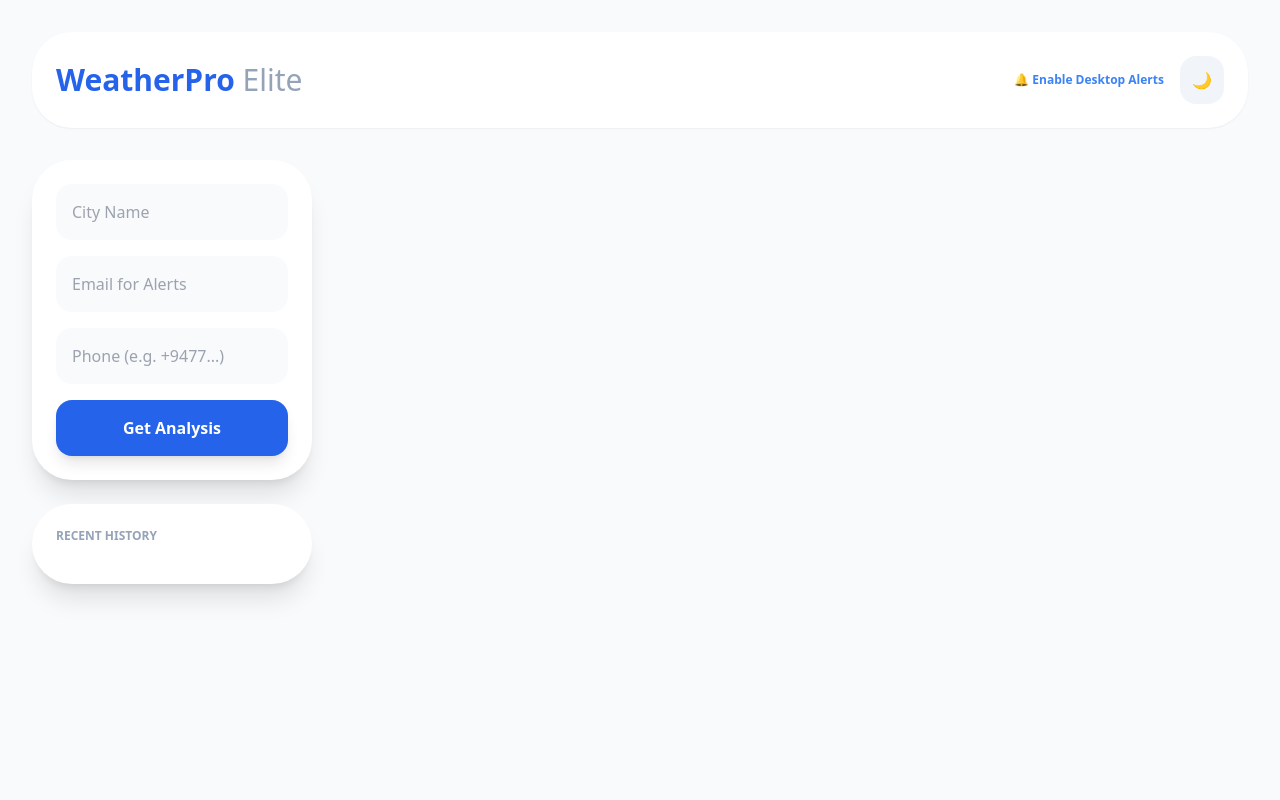
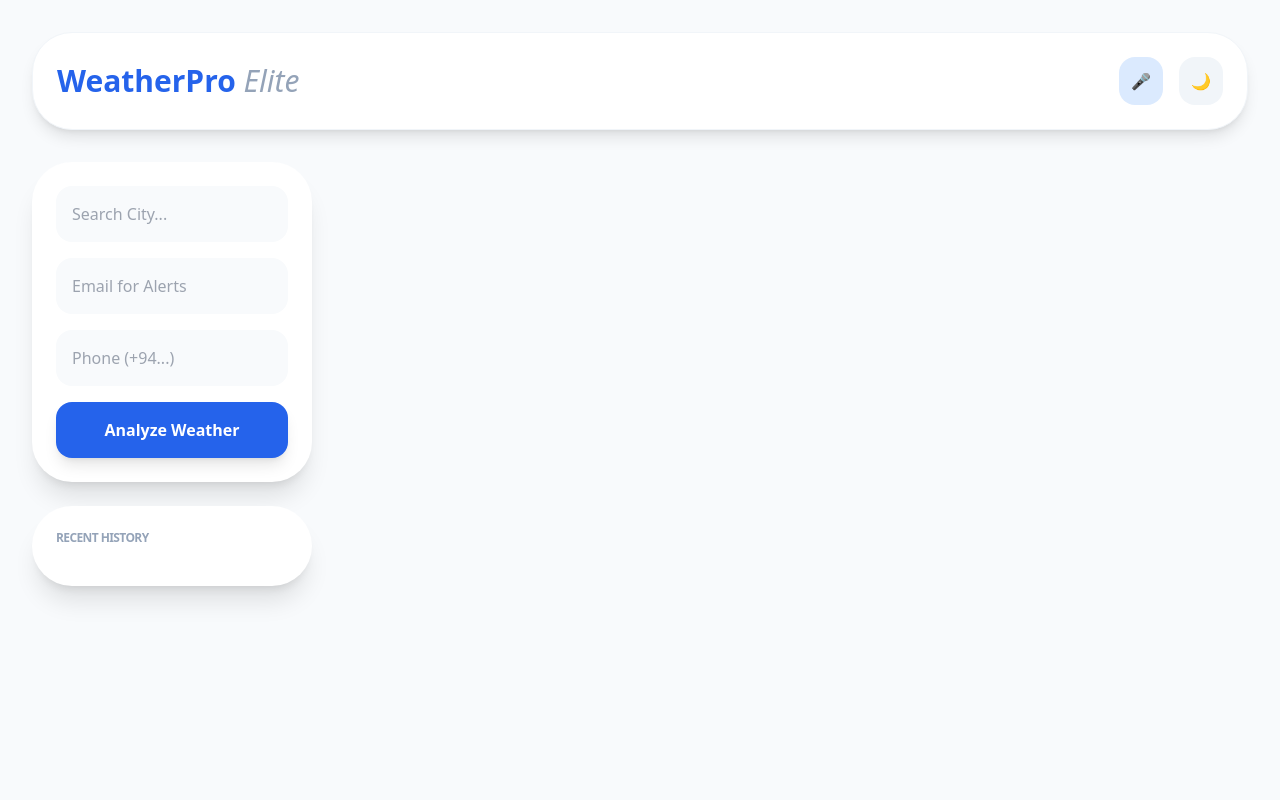
Before and after one commit to nipunanuradha/Fetch-Data-from-wather-API-and-Display-It, a Flask app: page / in a window 1280 px wide. Run offline with Flask 3, Linux system fonts and the light colour scheme; some libraries are stand-ins or nearby versions.

Commit message:
add voice search and live satalite data

```diff
--- a/weather app/app.py
+++ b/weather app/app.py
@@ -2,53 +2,42 @@ import smtplib
 from email.mime.text import MIMEText
 from flask import Flask, render_template, request, session
 from weather_logic import WeatherFetcher
-from twilio.rest import Client # SMS සඳහා
+from twilio.rest import Client
 import secrets
 
 app = Flask(__name__)
 app.secret_key = secrets.token_hex(16)
 
-# Configurations
+# Config
 API_KEY = "1c79708b20d740c097d145309263001"
-# Email Config
-EMAIL_ADDRESS = "kasunlankalk48@gmail.com"
-EMAIL_PASSWORD = "qzvi vdxx rymg faqz"
-# Twilio SMS Config (Twilio එකෙන් මේවා ලබාගත හැක)
-TWILIO_SID = 'ACf81c209ddf4f06a370dc2da7d6c57b83'
-TWILIO_AUTH_TOKEN = 'db90280d3681067210e1e31185605f6e'
-TWILIO_PHONE = '+18777804236'
+# Alerts Config (Replace with your actual credentials)
+EMAIL_ADDRESS = "your-email@gmail.com"
+EMAIL_PASSWORD = "your-app-password"
+TWILIO_SID = 'your_sid'
+TWILIO_TOKEN = 'your_token'
+TWILIO_PHONE = 'your_phone'
 
 fetcher = WeatherFetcher(API_KEY)
 
 def send_alerts(city, condition, user_email, user_phone):
-    # 1. Email Alert
     if user_email:
         try:
-            msg = MIMEText(f"⚠️ WEATHER ALERT: {condition} in {city}. Stay safe!")
-            msg['Subject'] = f"Weather Alert: {city}"
-            msg['From'] = EMAIL_ADDRESS
-            msg['To'] = user_email
+            msg = MIMEText(f"⚠️ Weather Alert for {city}: {condition}")
+            msg['Subject'] = "WeatherPro Alert"
             with smtplib.SMTP_SSL('smtp.gmail.com', 465) as smtp:
                 smtp.login(EMAIL_ADDRESS, EMAIL_PASSWORD)
                 smtp.send_message(msg)
-        except Exception as e: print(f"Email Error: {e}")
-
-    # 2. SMS Alert (Twilio)
+        except: pass
     if user_phone:
         try:
-            client = Client(TWILIO_SID, TWILIO_AUTH_TOKEN)
-            client.messages.create(
-                body=f"⚠️ WeatherPro Alert: {condition} detected in {city}!",
-                from_=TWILIO_PHONE,
-                to=user_phone
-            )
-        except Exception as e: print(f"SMS Error: {e}")
+            client = Client(TWILIO_SID, TWILIO_TOKEN)
+            client.messages.create(body=f"⚠️ Alert: {condition} in {city}", from_=TWILIO_PHONE, to=user_phone)
+        except: pass
 
 @app.route('/', methods=['GET', 'POST'])
 def index():
     weather_data = None
     hourly_labels, hourly_temps = [], []
-
     if 'history' not in session: session['history'] = []
 
     if request.method == 'POST':
@@ -58,15 +47,13 @@ def index():
 
         weather_data = fetcher.fetch_weather(city)
         if weather_data:
-            c_name = weather_data['location']['name']
-            if c_name not in session['history']:
-                session['history'] = [c_name] + session['history'][:4]
+            name = weather_data['location']['name']
+            if name not in session['history']:
+                session['history'] = [name] + session['history'][:4]
                 session.modified = True
 
-            # නරක කාලගුණය පරීක්ෂා කිරීම (වැස්ස > 70%)
-            rain_chance = weather_data['forecast']['forecastday'][0]['day']['daily_chance_of_rain']
-            if rain_chance > 70:
-                send_alerts(city, f"High rain chance ({rain_chance}%)", email, phone)
+            rain = weather_data['forecast']['forecastday'][0]['day']['daily_chance_of_rain']
+            if rain > 70: send_alerts(name, f"High Rain Chance ({rain}%)", email, phone)
 
             for hour in weather_data['forecast']['forecastday'][0]['hour']:
                 hourly_labels.append(hour['time'].split(' ')[1])
--- a/weather app/templates/index.html
+++ b/weather app/templates/index.html
@@ -3,88 +3,75 @@
 <head>
     <meta charset="UTF-8">
     <meta name="viewport" content="width=device-width, initial-scale=1.0">
-    <title>WeatherPro Elite Dashboard</title>
+    <title>WeatherPro Elite v3.5</title>
     <script src="https://cdn.tailwindcss.com"></script>
     <script src="https://cdn.jsdelivr.net/npm/chart.js"></script>
     <script>tailwind.config = { darkMode: 'class' }</script>
 </head>
-<body class="bg-slate-50 dark:bg-slate-950 text-slate-900 dark:text-white transition-all duration-500">
+<body class="bg-slate-50 dark:bg-slate-950 text-slate-900 dark:text-white transition-all duration-500 min-h-screen">
 
     <div class="max-w-7xl mx-auto p-4 md:p-8">
-        <header class="flex justify-between items-center mb-8 bg-white dark:bg-slate-900 p-6 rounded-[2.5rem] shadow-sm">
-            <h1 class="text-3xl font-black text-blue-600">WeatherPro <span class="text-slate-400 font-light">Elite</span></h1>
+        <header class="flex justify-between items-center mb-8 bg-white dark:bg-slate-900 p-6 rounded-[2.5rem] shadow-lg border border-slate-100 dark:border-slate-800">
+            <h1 class="text-3xl font-black text-blue-600">WeatherPro <span class="text-slate-400 font-light italic">Elite</span></h1>
             <div class="flex gap-4">
-                <button onclick="Notification.requestPermission()" class="text-xs font-bold text-blue-500">🔔 Enable Desktop Alerts</button>
-                <button onclick="toggleTheme()" class="p-3 bg-slate-100 dark:bg-slate-800 rounded-2xl"><span id="theme-icon">🌙</span></button>
+                <button onclick="startVoiceSearch()" class="p-3 bg-blue-100 dark:bg-blue-900/30 text-blue-600 rounded-2xl hover:scale-110 transition" title="Voice Search">🎤</button>
+                <button onclick="toggleTheme()" class="p-3 bg-slate-100 dark:bg-slate-800 rounded-2xl hover:rotate-12 transition"><span id="theme-icon">🌙</span></button>
             </div>
         </header>
 
         <div class="grid grid-cols-1 lg:grid-cols-12 gap-8">
             <aside class="lg:col-span-3 space-y-6">
-                <form method="POST" class="bg-white dark:bg-slate-900 p-6 rounded-[2.5rem] shadow-xl space-y-4">
-                    <input type="text" name="city" placeholder="City Name" required class="w-full p-4 rounded-2xl bg-slate-50 dark:bg-slate-800 border-none outline-none focus:ring-2 focus:ring-blue-500">
-                    <input type="email" name="email" placeholder="Email for Alerts" class="w-full p-4 rounded-2xl bg-slate-50 dark:bg-slate-800 border-none">
-                    <input type="text" name="phone" placeholder="Phone (e.g. +9477...)" class="w-full p-4 rounded-2xl bg-slate-50 dark:bg-slate-800 border-none">
-                    <button type="submit" class="w-full bg-blue-600 text-white p-4 rounded-2xl font-bold shadow-lg hover:bg-blue-700 transition">Get Analysis</button>
+                <form id="searchForm" method="POST" class="bg-white dark:bg-slate-900 p-6 rounded-[2.5rem] shadow-xl space-y-4">
+                    <div class="relative">
+                        <input type="text" id="cityInput" name="city" placeholder="Search City..." required class="w-full p-4 rounded-2xl bg-slate-50 dark:bg-slate-800 border-none outline-none focus:ring-2 focus:ring-blue-500">
+                    </div>
+                    <input type="email" name="email" placeholder="Email for Alerts" class="w-full p-4 rounded-2xl bg-slate-50 dark:bg-slate-800 border-none outline-none">
+                    <input type="text" name="phone" placeholder="Phone (+94...)" class="w-full p-4 rounded-2xl bg-slate-50 dark:bg-slate-800 border-none outline-none">
+                    <button type="submit" class="w-full bg-blue-600 text-white p-4 rounded-2xl font-bold shadow-lg hover:bg-blue-700 transition">Analyze Weather</button>
                 </form>
 
                 <div class="bg-white dark:bg-slate-900 p-6 rounded-[2.5rem] shadow-xl">
-                    <h3 class="text-xs font-black text-slate-400 mb-4 uppercase">Recent History</h3>
-                    {% for city in history %}
-                    <form method="POST">
-                        <input type="hidden" name="city" value="{{ city }}">
-                        <button type="submit" class="w-full text-left p-3 rounded-xl hover:bg-blue-50 dark:hover:bg-blue-900/30 transition text-sm">📍 {{ city }}</button>
-                    </form>
-                    {% endfor %}
+                    <h3 class="text-xs font-black text-slate-400 mb-4 uppercase tracking-tighter">Recent History</h3>
+                    <div class="space-y-2">
+                        {% for city in history %}
+                        <form method="POST"><input type="hidden" name="city" value="{{ city }}"><button type="submit" class="w-full text-left p-3 rounded-xl hover:bg-blue-50 dark:hover:bg-blue-900/30 transition text-sm font-semibold">📍 {{ city }}</button></form>
+                        {% endfor %}
+                    </div>
                 </div>
             </aside>
 
             <main class="lg:col-span-9 space-y-6">
                 {% if data %}
                 <div class="grid grid-cols-1 md:grid-cols-2 gap-6">
-                    <div class="bg-gradient-to-br from-blue-600 to-indigo-800 p-8 rounded-[3rem] text-white shadow-2xl relative">
-                        <h2 class="text-4xl font-black">{{ data.location.name }}</h2>
-                        <div class="flex items-center gap-6 mt-6">
-                            <h3 class="text-7xl font-black">{{ data.current.temp_c }}°</h3>
-                            <img src="{{ data.current.condition.icon }}" class="w-24 h-24">
-                        </div>
-                        <p class="text-xl opacity-90 mt-4">{{ data.current.condition.text }}</p>
+                    <div class="rounded-[3rem] overflow-hidden shadow-2xl h-96 border-4 border-white dark:border-slate-800 relative">
+                        <div class="absolute top-4 left-4 z-10 bg-black/50 text-white text-[10px] px-3 py-1 rounded-full backdrop-blur">LIVE SATELLITE</div>
+                        <iframe width="100%" height="100%" src="https://embed.windy.com/embed2.html?lat={{ data.location.lat }}&lon={{ data.location.lon }}&zoom=5&level=surface&overlay=satellite&menu=&message=&marker=&calendar=&pressure=&type=map&location=coordinates&detail=&metricWind=km%2Fh&metricTemp=%C2%B0C&radarRange=false" frameborder="0"></iframe>
                     </div>
 
-                    <div class="rounded-[3rem] overflow-hidden shadow-2xl h-80 border-4 border-white dark:border-slate-800">
+                    <div class="rounded-[3rem] overflow-hidden shadow-2xl h-96 border-4 border-white dark:border-slate-800 relative">
+                        <div class="absolute top-4 left-4 z-10 bg-black/50 text-white text-[10px] px-3 py-1 rounded-full backdrop-blur">STREET VIEW</div>
                         <iframe width="100%" height="100%" frameborder="0" src="https://www.google.com/maps?q={{ data.location.lat }},{{ data.location.lon }}&z=10&output=embed"></iframe>
                     </div>
                 </div>
 
-                <div class="bg-white dark:bg-slate-900 p-8 rounded-[3rem] shadow-xl grid grid-cols-2 md:grid-cols-4 gap-4">
-                    <div class="p-4 bg-slate-50 dark:bg-slate-800 rounded-3xl text-center">
-                        <p class="text-xs font-bold text-slate-400">RAIN CHANCE</p>
-                        <p class="text-2xl font-black text-blue-500">{{ data.forecast.forecastday[0].day.daily_chance_of_rain }}%</p>
-                    </div>
-                    <div class="p-4 bg-slate-50 dark:bg-slate-800 rounded-3xl text-center">
-                        <p class="text-xs font-bold text-slate-400">EPA AQI</p>
-                        <p class="text-2xl font-black text-green-500">{{ data.current.air_quality['us-epa-index'] }}</p>
-                    </div>
-                    <div class="p-4 bg-slate-50 dark:bg-slate-800 rounded-3xl text-center">
-                        <p class="text-xs font-bold text-slate-400">HUMIDITY</p>
-                        <p class="text-2xl font-black text-orange-500">{{ data.current.humidity }}%</p>
-                    </div>
-                    <div class="p-4 bg-slate-50 dark:bg-slate-800 rounded-3xl text-center">
-                        <p class="text-xs font-bold text-slate-400">UV INDEX</p>
-                        <p class="text-2xl font-black text-red-500">{{ data.current.uv }}</p>
-                    </div>
+                <div class="bg-white dark:bg-slate-900 p-8 rounded-[3rem] shadow-xl border border-slate-100 dark:border-slate-800 grid grid-cols-2 md:grid-cols-4 gap-6">
+                    <div class="text-center"><p class="text-xs font-bold text-slate-400 uppercase">Rain Chance</p><p class="text-3xl font-black text-blue-500">{{ data.forecast.forecastday[0].day.daily_chance_of_rain }}%</p></div>
+                    <div class="text-center"><p class="text-xs font-bold text-slate-400 uppercase">EPA AQI</p><p class="text-3xl font-black text-green-500">{{ data.current.air_quality['us-epa-index'] }}</p></div>
+                    <div class="text-center"><p class="text-xs font-bold text-slate-400 uppercase">UV Index</p><p class="text-3xl font-black text-orange-500">{{ data.current.uv }}</p></div>
+                    <div class="text-center"><p class="text-xs font-bold text-slate-400 uppercase">Wind Speed</p><p class="text-3xl font-black text-slate-600 dark:text-slate-300">{{ data.current.wind_kph }} <span class="text-sm">km/h</span></p></div>
                 </div>
 
-                <div class="bg-white dark:bg-slate-900 p-8 rounded-[3rem] shadow-xl">
+                <div class="bg-white dark:bg-slate-900 p-8 rounded-[3.5rem] shadow-xl">
+                    <h3 class="text-xs font-bold text-slate-400 uppercase mb-4 tracking-widest">Temperature Variation (24H)</h3>
                     <canvas id="tempChart" height="100"></canvas>
                 </div>
 
                 <div class="grid grid-cols-2 md:grid-cols-5 gap-4">
                     {% for day in data.forecast.forecastday %}
-                    <div class="bg-white dark:bg-slate-900 p-6 rounded-[2.5rem] text-center shadow-lg border border-transparent hover:border-blue-500 transition">
-                        <p class="text-xs font-bold text-slate-400">{{ day.date[5:] }}</p>
-                        <img src="{{ day.day.condition.icon }}" class="mx-auto w-12 h-12">
-                        <p class="text-xl font-black">{{ day.day.avgtemp_c|round(0) }}°</p>
+                    <div class="bg-white dark:bg-slate-900 p-6 rounded-[2.5rem] text-center shadow-lg hover:border-blue-500 border border-transparent transition group">
+                        <p class="text-xs font-bold text-slate-400 mb-2">{{ day.date[5:] }}</p>
+                        <img src="{{ day.day.condition.icon }}" class="mx-auto w-12 h-12 group-hover:scale-110 transition">
+                        <p class="text-2xl font-black mt-2">{{ day.day.avgtemp_c|round(0) }}°</p>
                     </div>
                     {% endfor %}
                 </div>
@@ -94,13 +81,33 @@
     </div>
 
     <script>
+        // 1. Voice Search Logic
+        function startVoiceSearch() {
+            const recognition = new (window.SpeechRecognition || window.webkitSpeechRecognition)();
+            recognition.lang = 'en-US';
+            recognition.onstart = () => { document.getElementById('cityInput').placeholder = "Listening..."; };
+            recognition.onresult = (event) => {
+                const city = event.results[0][0].transcript;
+                document.getElementById('cityInput').value = city;
+                document.getElementById('searchForm').submit();
+            };
+            recognition.start();
+        }
+
+        // 2. Theme Toggle
+        function toggleTheme() {
+            const h = document.getElementById('theme-tag');
+            h.classList.toggle('dark');
+            localStorage.theme = h.classList.contains('dark') ? 'dark' : 'light';
+        }
+        if (localStorage.theme === 'dark') document.getElementById('theme-tag').classList.add('dark');
+
+        // 3. Desktop Notification & Chart
         {% if data %}
-            // Desktop Notification
             if ({{ data.forecast.forecastday[0].day.daily_chance_of_rain }} > 70 && Notification.permission === "granted") {
-                new Notification("Weather Alert! ⛈️", { body: "High rain chance in {{ data.location.name }}" });
+                new Notification("Rain Alert! ⛈️", { body: "High probability of rain in {{ data.location.name }} today." });
             }
 
-            // Temperature Chart
             new Chart(document.getElementById('tempChart'), {
                 type: 'line',
                 data: {
@@ -108,21 +115,13 @@
                     datasets: [{
                         data: {{ temps|safe }},
                         borderColor: '#3b82f6',
-                        tension: 0.4,
-                        fill: true,
-                        backgroundColor: 'rgba(59, 130, 246, 0.1)'
+                        backgroundColor: 'rgba(59, 130, 246, 0.1)',
+                        fill: true, tension: 0.4, borderWidth: 4, pointRadius: 0
                     }]
                 },
-                options: { plugins: { legend: { display: false } }, scales: { y: { display: false }, x: { grid: { display: false } } } }
+                options: { plugins: { legend: { display: false } }, scales: { y: { display: false }, x: { grid: { display: false }, ticks: { color: '#94a3b8' } } } }
             });
         {% endif %}
-
-        function toggleTheme() {
-            const h = document.getElementById('theme-tag');
-            h.classList.toggle('dark');
-            localStorage.theme = h.classList.contains('dark') ? 'dark' : 'light';
-        }
-        if (localStorage.theme === 'dark') document.getElementById('theme-tag').classList.add('dark');
     </script>
 </body>
 </html>
```
